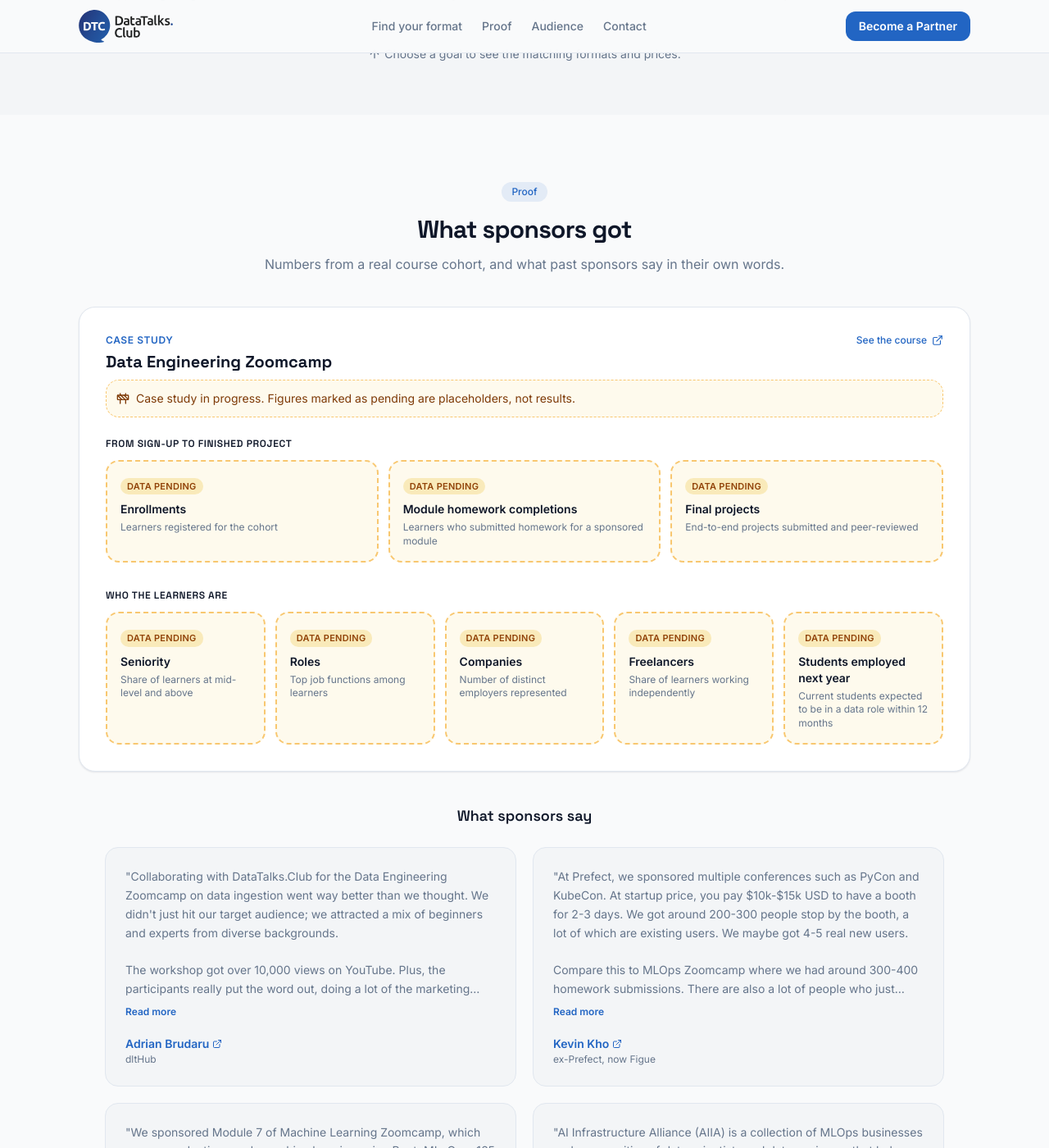
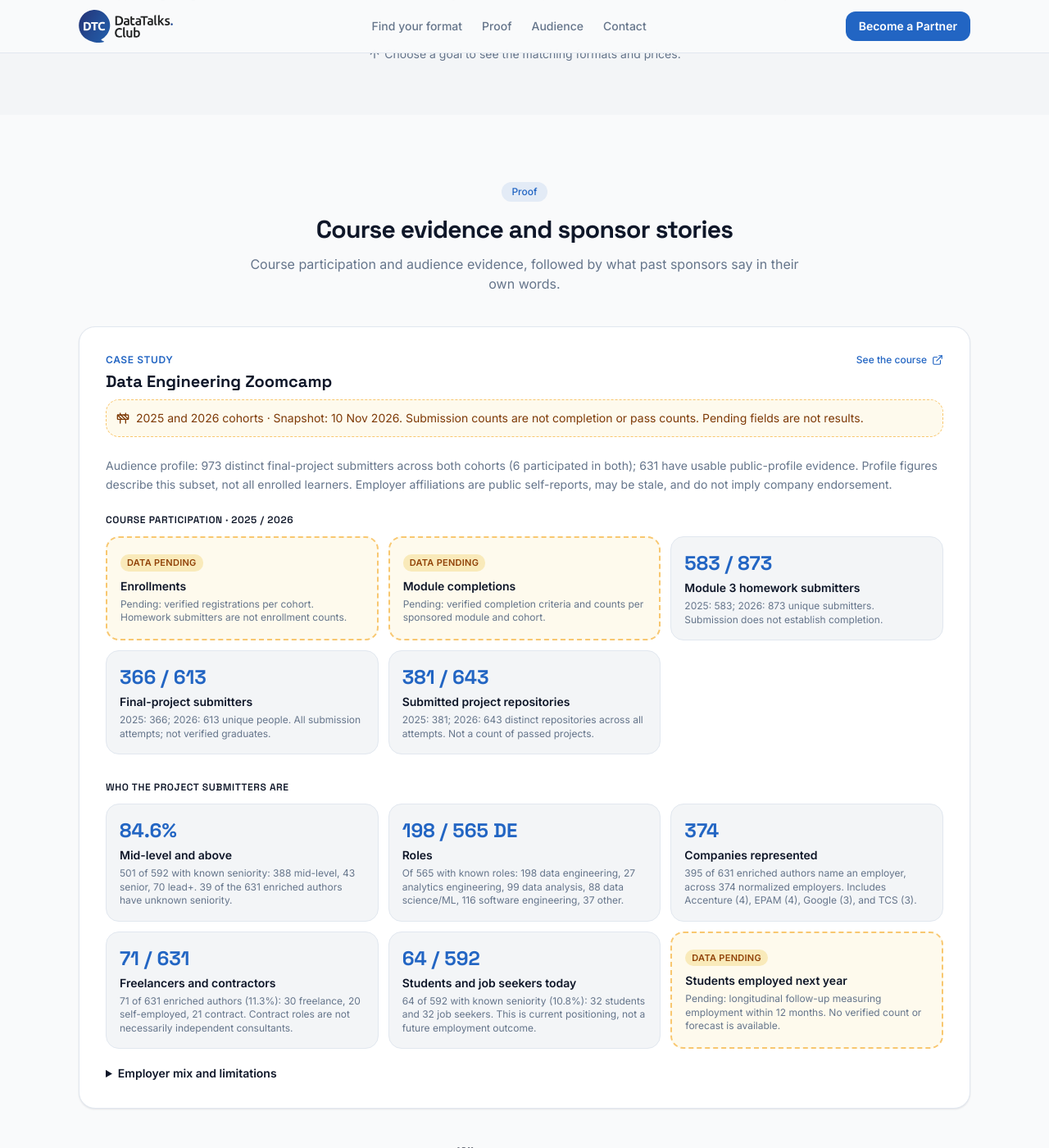
Before and after one commit to DataTalksClub/mediakit, a Jekyll site: the page built from index.html, in a window 1280 px wide and 1400 px high, scrolled down 898 px. Shown: the whole window at 82% size. Built offline with Jekyll 4.4.1, drawn with Linux system fonts in a browser that asks for light colours; nearby versions of some CDN libraries.

Commit message:
Add verified Zoomcamp proof to review prototype
Refs intake 02bed9f2-f606-4400-90c1-4df725175c00. Preserve pending outcomes and reviewed aggregate denominators; independent tester and PM accepted the prototype. Do not merge or deploy to production.

```diff
--- a/_config.yml
+++ b/_config.yml
@@ -13,3 +13,5 @@ exclude:
   - .rustkyll/
   - .rustkyll-manifest.json
   - node_modules/
+  - docs/
+  - tests/
--- a/_data/case_study.yml
+++ b/_data/case_study.yml
@@ -1,43 +1,42 @@
-# Proof numbers from the Data Engineering Zoomcamp case studies.
-#
-# The case studies are still being built, so most values are not known yet.
-# Leave `value` empty for anything that is not final: the page then renders a
-# clearly marked placeholder instead of a number. Fill a value in only once the
-# case-study report has been reviewed.
-#
-# Rules for this file:
-#   - Aggregates only. No student names, emails, profile links, or employers
-#     tied to a person.
-#   - No per-tool usage numbers (for example how many projects used Airflow).
-#     Those are internal and do not go into sponsor-facing copy.
-
+# Reviewed aggregate facts only; never copy per-person records into this repo.
+# Snapshot: 2026-11-10, final DE Zoomcamp audience/enrichment reports.
+# See docs/2026-11-11-proof-sources.md for definitions and missing fields.
 course: Data Engineering Zoomcamp
-status: "Case study in progress. Figures marked as pending are placeholders, not results."
-
+status: "2025 and 2026 cohorts · Snapshot: 10 Nov 2026. Submission counts are not completion or pass counts. Pending fields are not results."
+method: "Audience profile: 973 distinct final-project submitters across both cohorts (6 participated in both); 631 have usable public-profile evidence. Profile figures describe this subset, not all enrolled learners. Employer affiliations are public self-reports, may be stale, and do not imply company endorsement."
 funnel:
   - label: Enrollments
-    detail: Learners registered for the cohort
+    detail: "Pending: verified registrations per cohort. Homework submitters are not enrollment counts."
     value:
-  - label: Module homework completions
-    detail: Learners who submitted homework for a sponsored module
+  - label: Module completions
+    detail: "Pending: verified completion criteria and counts per sponsored module and cohort."
     value:
-  - label: Final projects
-    detail: End-to-end projects submitted and peer-reviewed
+  - label: Module 3 homework submitters
+    detail: "2025: 583; 2026: 873 unique submitters. Submission does not establish completion."
+    value: "583 / 873"
+  - label: Final-project submitters
+    detail: "2025: 366; 2026: 613 unique people. All submission attempts; not verified graduates."
+    value: "366 / 613"
+  - label: Submitted project repositories
+    detail: "2025: 381; 2026: 643 distinct repositories across all attempts. Not a count of passed projects."
+    value: "381 / 643"
+profile:
+  - label: Mid-level and above
+    detail: "501 of 592 with known seniority: 388 mid-level, 43 senior, 70 lead+. 39 of the 631 enriched authors have unknown seniority."
+    value: "84.6%"
+  - label: Roles
+    detail: "Of 565 with known roles: 198 data engineering, 27 analytics engineering, 99 data analysis, 88 data science/ML, 116 software engineering, 37 other."
+    value: "198 / 565 DE"
+  - label: Companies represented
+    detail: "395 of 631 enriched authors name an employer, across 374 normalized employers. Includes Accenture (4), EPAM (4), Google (3), and TCS (3)."
+    value: "374"
+  - label: Freelancers and contractors
+    detail: "71 of 631 enriched authors (11.3%): 30 freelance, 20 self-employed, 21 contract. Contract roles are not necessarily independent consultants."
+    value: "71 / 631"
+  - label: Students and job seekers today
+    detail: "64 of 592 with known seniority (10.8%): 32 students and 32 job seekers. This is current positioning, not a future employment outcome."
+    value: "64 / 592"
+  - label: Students employed next year
+    detail: "Pending: longitudinal follow-up measuring employment within 12 months. No verified count or forecast is available."
     value:
-
-profile:
-  - label: Seniority
-    detail: Share of learners at mid-level and above
-    value:
-  - label: Roles
-    detail: Top job functions among learners
-    value:
-  - label: Companies
-    detail: Number of distinct employers represented
-    value:
-  - label: Freelancers
-    detail: Share of learners working independently
-    value:
-  - label: Students employed next year
-    detail: Current students expected to be in a data role within 12 months
-    value:
+employers: "Of the 395 authors naming employers: 108 enterprise (27.3%), 74 agency/consultancy (18.7%), 6 confirmed startup/scaleup (1.5%), 54 other (13.7%), 153 unknown (38.7%). Unknown companies are not assumed to be startups."
--- a/_data/goals.yml
+++ b/_data/goals.yml
@@ -21,7 +21,7 @@
   label: Hands-on product trial
   hint: Get people to actually use the product
   headline: Put your product in learners' hands
-  intro: Students install your tool, do homework with it, and often keep it for their final project. Course formats are how sponsors get real usage, not just views.
+  intro: Let learners install your tool and practice with it through exercises or a course module. Explore the course evidence below; product adoption is not guaranteed.
   options: [course-workshop, course-module, workshop, in-person-workshop]
   case_study: true
   proof:
--- a/_includes/proof.html
+++ b/_includes/proof.html
@@ -3,8 +3,8 @@
   <div class="section-container">
     <div class="max-w-2xl mx-auto text-center mb-10">
       <span class="tag mb-4">Proof</span>
-      <h2 class="text-2xl sm:text-3xl font-bold text-foreground mb-3 tracking-tight">What sponsors got</h2>
-      <p class="text-muted-foreground">Numbers from a real course cohort, and what past sponsors say in their own words.</p>
+      <h2 class="text-2xl sm:text-3xl font-bold text-foreground mb-3 tracking-tight">Course evidence and sponsor stories</h2>
+      <p class="text-muted-foreground">Course participation and audience evidence, followed by what past sponsors say in their own words.</p>
     </div>
 
     <div class="premium-card p-6 sm:p-8 mb-10">
@@ -26,15 +26,18 @@
       </p>
       {% endif %}
 
-      <h4 class="text-xs font-semibold text-foreground uppercase tracking-wider mb-3">From sign-up to finished project</h4>
-      <div class="grid sm:grid-cols-3 gap-3 mb-8">
+      <p class="text-sm text-muted-foreground leading-relaxed mb-6">{{ cs.method }}</p>
+
+      <h4 class="text-xs font-semibold text-foreground uppercase tracking-wider mb-3">Course participation · 2025 / 2026</h4>
+      <div class="grid sm:grid-cols-2 lg:grid-cols-3 gap-3 mb-8">
         {% for item in cs.funnel %}{% include proof-tile.html item=item %}{% endfor %}
       </div>
 
-      <h4 class="text-xs font-semibold text-foreground uppercase tracking-wider mb-3">Who the learners are</h4>
-      <div class="grid grid-cols-2 lg:grid-cols-5 gap-3">
+      <h4 class="text-xs font-semibold text-foreground uppercase tracking-wider mb-3">Who the project submitters are</h4>
+      <div class="grid sm:grid-cols-2 lg:grid-cols-3 gap-3">
         {% for item in cs.profile %}{% include proof-tile.html item=item %}{% endfor %}
       </div>
+      <details class="mt-5 text-sm text-muted-foreground"><summary class="cursor-pointer font-semibold text-foreground">Employer mix and limitations</summary><p class="mt-3 leading-relaxed">{{ cs.employers }}</p></details>
     </div>
 
     <h3 class="text-lg font-semibold text-foreground mb-6 text-center">What sponsors say</h3>
```
Also changed, not shown: docs/2026-11-11-proof-sources.md (added, +31 -0 lines), docs/2026-11-11-redesign-audit.md (added, +89 -0 lines), tests/test_proof.py (added, +56 -0 lines), README.md, 1 other file.
